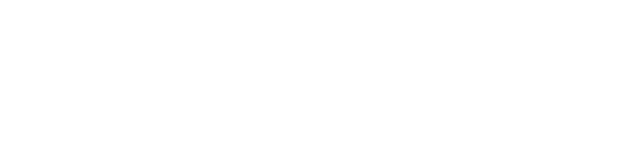
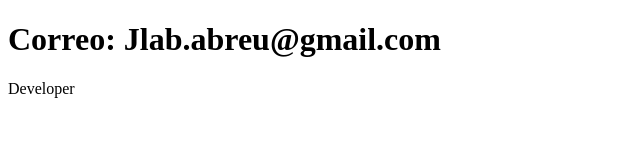
Before and after one commit to JLK1425/sistema-de-registro, a plain HTML site: page index.html in a window 1280 px wide. Shown: the whole page, without its empty margins (0-640 px from the left). Drawn offline with Linux system fonts and the light colour scheme.

Commit message:
Actualiza el contacto

```diff
--- a/index.html
+++ b/index.html
@@ -3,9 +3,10 @@
 <head>
     <meta charset="UTF-8">
     <meta name="viewport" content="width=device-width, initial-scale=1.0">
-    <title>Sistema de Registro de Juegos</title>
+    <title>Contacto</title>
 </head>
 <body>
-
+    <h1>Correo: Jlab.abreu@gmail.com</h1>
+        <p>Developer</p>
 </body>
 </html>
```
